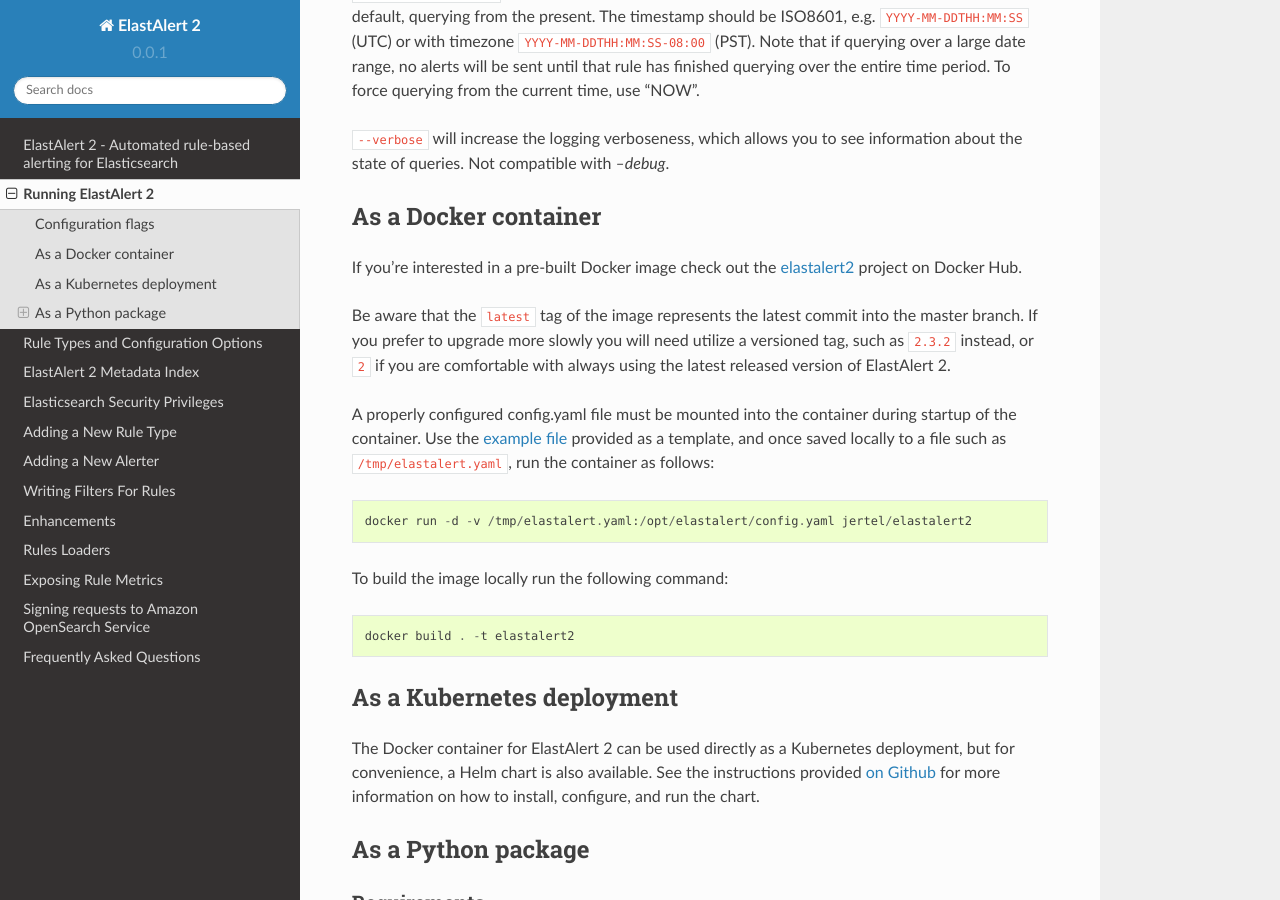
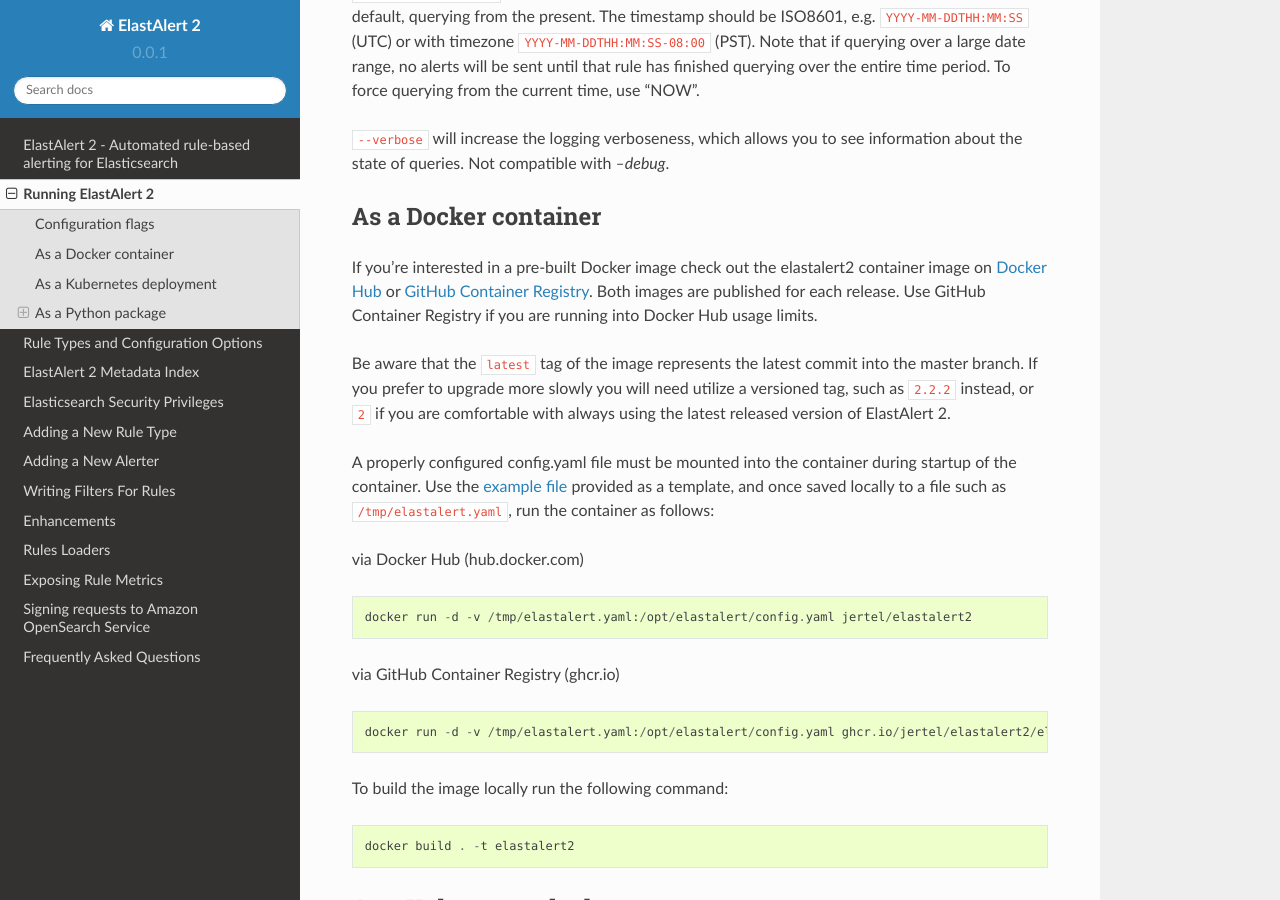
Before and after one commit to Yelp/elastalert, a Sphinx documentation site: the page built from docs/source/running_elastalert.rst, in a window 1280 px wide and 900 px high, scrolled down 1313 px. Built offline with Sphinx 7.4.7 and the Read the Docs theme 2.0.0, drawn with Linux system fonts in a browser that asks for light colours.

```diff
--- a/docs/source/running_elastalert.rst
+++ b/docs/source/running_elastalert.rst
@@ -76,12 +76,11 @@
 =====================
 
 If you're interested in a pre-built Docker image check out the
-`elastalert2
-<https://hub.docker.com/r/jertel/elastalert2>`_ project on Docker Hub.
+elastalert2 container image on `Docker Hub <https://hub.docker.com/r/jertel/elastalert2>`_ or `GitHub Container Registry <https://github.com/jertel/elastalert2/pkgs/container/elastalert2%2Felastalert2>`_. Both images are published for each release. Use GitHub Container Registry if you are running into Docker Hub usage limits.
 
 Be aware that the ``latest`` tag of the image represents the latest commit into
 the master branch. If you prefer to upgrade more slowly you will need utilize a
-versioned tag, such as ``2.3.2`` instead, or ``2`` if you are comfortable with
+versioned tag, such as ``2.2.2`` instead, or ``2`` if you are comfortable with
 always using the latest released version of ElastAlert 2.
 
 A properly configured config.yaml file must be mounted into the container during
@@ -90,9 +89,17 @@
 provided as a template, and once saved locally to a file such as
 ``/tmp/elastalert.yaml``, run the container as follows:
 
+via Docker Hub (hub.docker.com)
+
 .. code-block::
 
     docker run -d -v /tmp/elastalert.yaml:/opt/elastalert/config.yaml jertel/elastalert2
+
+via GitHub Container Registry (ghcr.io)
+
+.. code-block::
+
+    docker run -d -v /tmp/elastalert.yaml:/opt/elastalert/config.yaml ghcr.io/jertel/elastalert2/elastalert2
 
 To build the image locally run the following command:
 
--- a/setup.py
+++ b/setup.py
@@ -8,7 +8,7 @@
 base_dir = os.path.dirname(__file__)
 setup(
     name='elastalert2',
-    version='2.3.0',
+    version='2.2.2',
     description='Automated rule-based alerting for Elasticsearch',
     long_description=open('README.md').read(),
     long_description_content_type="text/markdown",
```
Also changed, not shown: docs/source/ruletypes.rst (+6 -1 lines), chart/elastalert2/README.md, 3 other files.
